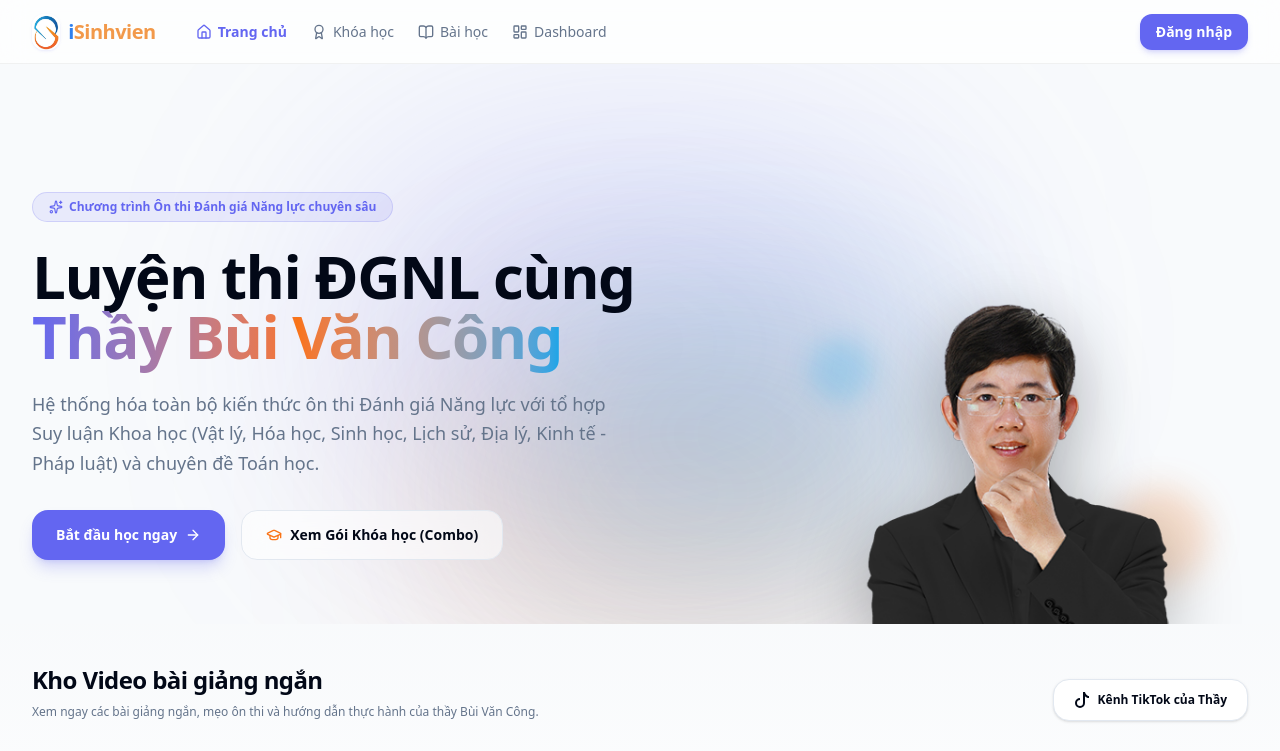
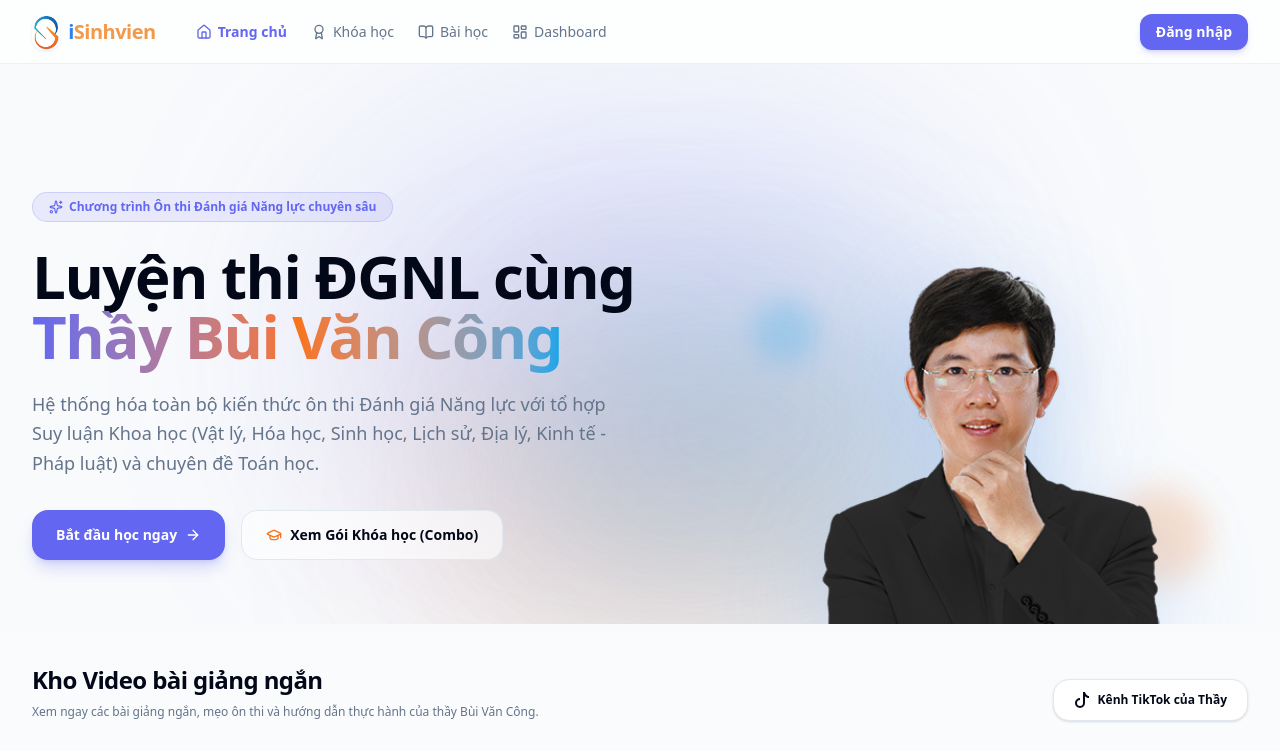
Before and after one commit to tomyrese/buivancong, a Next.js app: page / in a window 1280 px wide. Shown: the top 751 px of the page. Built offline with nearby package versions, Linux system fonts and the light colour scheme; no server answers.

Commit message:
design: move hero image closer to content, enlarge max-width, and add multi-layered glow drop shadow

```diff
--- a/features/home/hero.tsx
+++ b/features/home/hero.tsx
@@ -79,15 +79,15 @@ export default function Hero() {
             initial={{ opacity: 0, scale: 0.95 }}
             animate={{ opacity: 1, scale: 1 }}
             transition={{ duration: 0.8, delay: 0.2 }}
-            className="lg:col-span-5 flex justify-center lg:justify-end self-end z-10"
+            className="lg:col-span-5 flex justify-center lg:justify-start lg:-ml-14 self-end z-10"
           >
-            <div className="relative w-full max-w-[460px] lg:max-w-[500px] flex items-end justify-center">
-              {/* Teacher Image with 3D drop shadow */}
+            <div className="relative w-full max-w-[480px] lg:max-w-[540px] flex items-end justify-center">
+              {/* Teacher Image with layered 3D drop shadow & ambient glow */}
               <Image
                 src={gv07Img}
                 alt="Teacher Model"
                 priority
-                className="w-full h-auto object-contain select-none pointer-events-none drop-shadow-[0_20px_35px_rgba(0,0,0,0.3)] filter dark:drop-shadow-[0_20px_35px_rgba(255,255,255,0.05)] transform hover:scale-[1.03] transition-transform duration-500 z-10 translate-y-1"
+                className="w-full h-auto object-contain select-none pointer-events-none drop-shadow-[0_10px_15px_rgba(0,0,0,0.15)] drop-shadow-[0_30px_50px_rgba(47,128,237,0.22)] filter dark:drop-shadow-[0_30px_50px_rgba(242,153,74,0.12)] transform hover:scale-[1.03] transition-transform duration-500 z-10 translate-y-1 block"
               />
 
               {/* Decorative Blur Orbs inside image container */}
```
